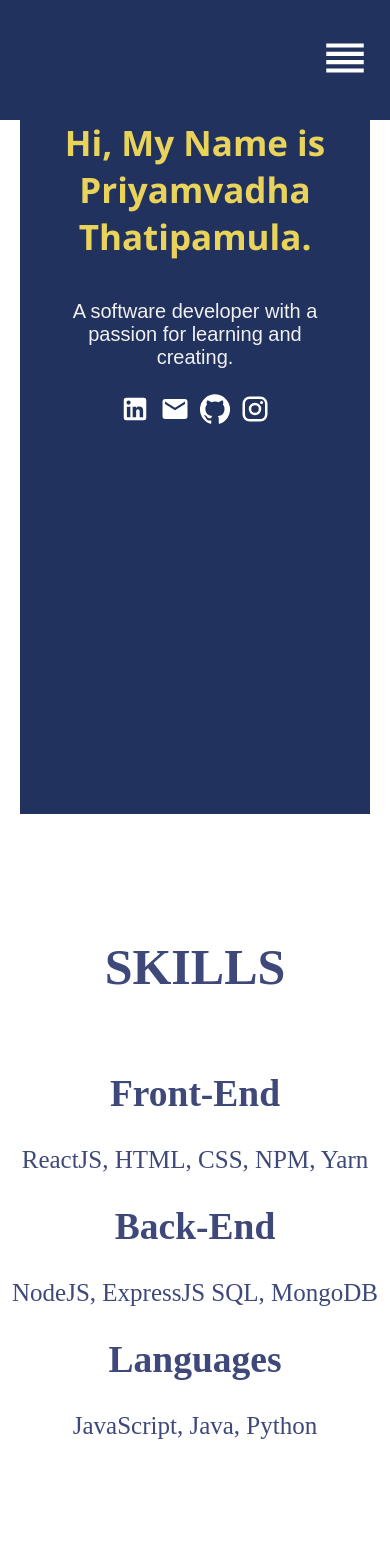
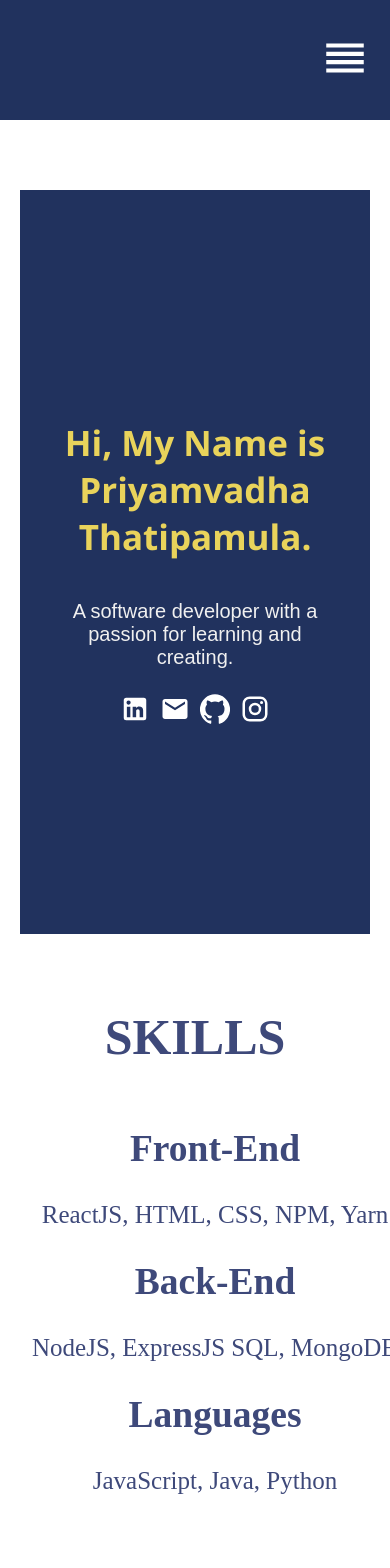
Before and after one commit to Priya-Terminal/personal-website, a React (Create React App) app: page / in a window 390 px wide. Shown: the top 1568 px of the page. Built offline with nearby package versions, Linux system fonts and the light colour scheme.

Commit message:
css changes for mobile view

```diff
--- a/src/styles/Home.css
+++ b/src/styles/Home.css
@@ -1,4 +1,4 @@
-/* .home {
+.home {
   font-family: "Arial", sans-serif;
   color: #3e497a;
   display: flex;
@@ -19,8 +19,8 @@
   max-width: 1400px;
   width: 100%;
   margin: 0 auto;
-  box-sizing: border-box; /* Add box-sizing to include padding in width calculation */
-/* }
+  box-sizing: border-box;
+ }
 
 .about h2 {
   font-family: "Segoe UI", Tahoma, Geneva, Verdana, sans-serif;
@@ -116,147 +116,4 @@
 
 .home {
   padding-top: 70px;
-} */
-
-
- /* Home.css */
-/* Global styles */
-/* Home.css */
-/* Global styles */
-body {
-  margin: 0;
-  padding: 0;
 }
-
-/* Add styles for the navbar */
-.navbar {
-  position: fixed;
-  top: 0;
-  left: 0;
-  width: 100%;
-  background-color: #fff; /* Customize the background color of the navbar */
-  z-index: 1000; /* Set a higher z-index to ensure it appears on top of other elements */
-  /* Add other styles as needed for your navbar */
-}
-
-/* Add common styles for the home section and other elements */
-.home,
-.about,
-.skills {
-  font-family: "Arial", sans-serif;
-  color: #3e497a;
-  display: flex;
-  flex-direction: column;
-  align-items: center;
-  padding: 50px;
-}
-
-.about {
-  background-color: #21325e;
-  color: #f0f0f0;
-  text-align: center;
-  min-height: calc(100vh - 100px);
-  max-width: 1400px;
-  width: 100%;
-  margin: 0 auto;
-  box-sizing: border-box; /* Add box-sizing to include padding in width calculation */
-}
-
-.about h2 {
-  font-family: "Segoe UI", Tahoma, Geneva, Verdana, sans-serif;
-  font-size: 48px;
-  color: #e9d35b;
-  margin-bottom: 10px;
-}
-
-.about .prompt {
-  font-size: 24px;
-  width: 60%;
-  display: flex;
-  flex-direction: column;
-  justify-content: center;
-  align-items: center;
-}
-
-.prompt svg {
-  font-size: 30px;
-  margin: 5px;
-  color: white;
-}
-
-.skills {
-  font-size: 25px;
-  font-family: "Times New Roman";
-  display: flex;
-  flex-direction: column;
-  justify-content: center;
-  align-items: center;
-}
-
-.skills h1 {
-  font-size: 70px;
-  color: #3e497a;
-  margin-bottom: 20px; /* Adjust the margin to reduce the gap */
-  width: 100%;
-}
-
-.skills .list {
-  list-style: none;
-  white-space: nowrap;
-  overflow-x: auto;
-  padding: 0; /* Remove default padding to avoid unnecessary space */
-}
-
-.list-item {
-  display: inline-block; /* Display the list items in a row */
-  margin-right: 10px; /* Add some space between list items */
-}
-
-.list span {
-  font-size: 30px;
-}
-
-/* Media Query for smaller screens */
-@media screen and (max-width: 768px) {
-  .home {
-    padding: 70px 20px 20px; /* Reduce top padding for smaller screens */
-    top: 70px; /* Add space between .navbar and .home */
-  }
-
-  .about {
-    margin-bottom: 20px;
-  }
-
-  .skills {
-    margin-top: 20px;
-  }
-
-  .list .item {
-    margin-bottom: 20px;
-  }
-
-  /* Mobile-specific styles */
-  .about h2 {
-    font-size: 35px;
-  }
-
-  .about .prompt {
-    font-size: 20px;
-    width: 80%;
-    margin-top: 10px;
-  }
-
-  .skills h1 {
-    font-size: 50px;
-  }
-
-  .list span {
-    font-size: 25px;
-  }
-
-  /* Adjust max-width to fit within smaller screens */
-  .about {
-    max-width: 100%; /* Change to 100% to fit within smaller screens */
-    padding: 20px; /* Add padding to avoid elements sticking to the edges */
-  }
-}
```
